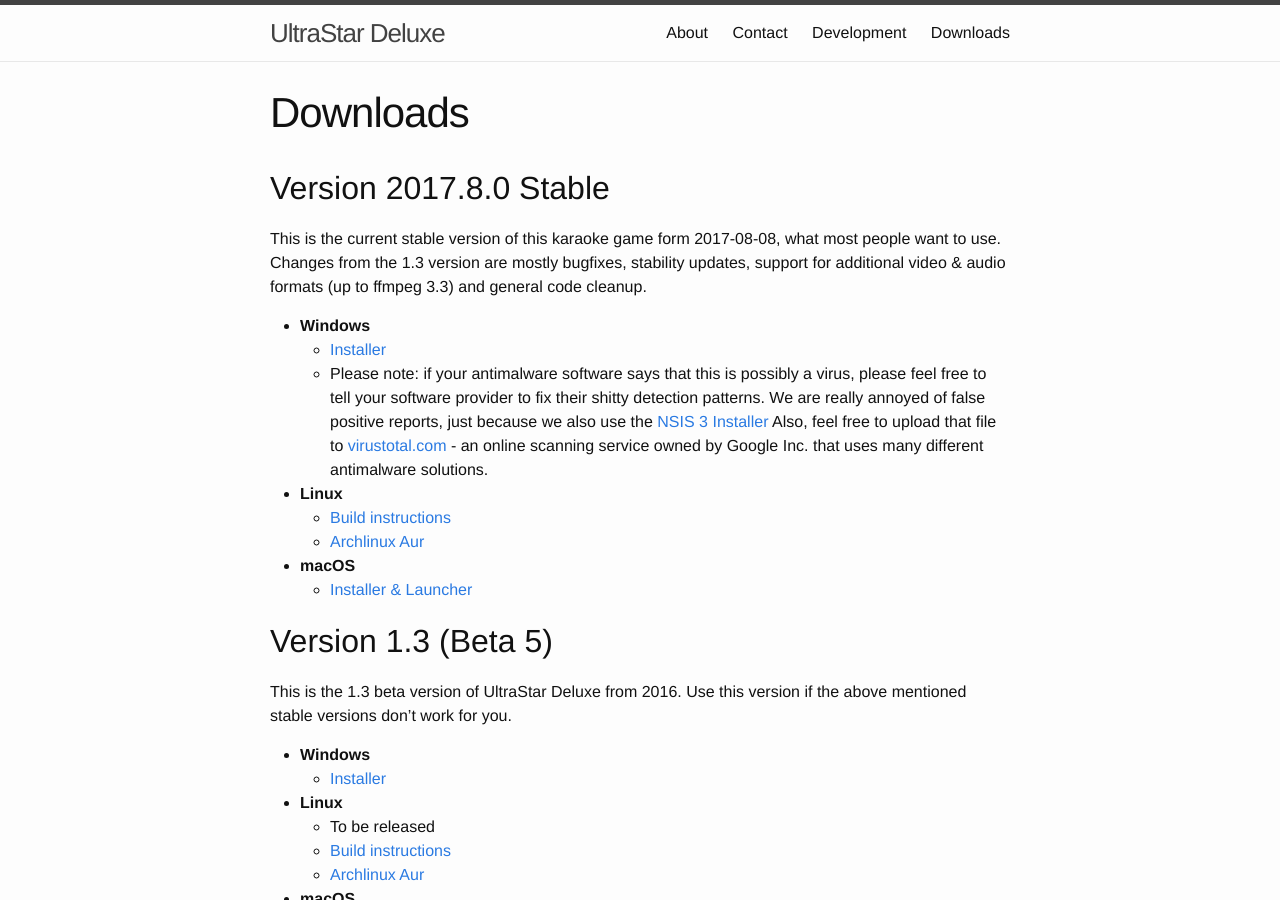
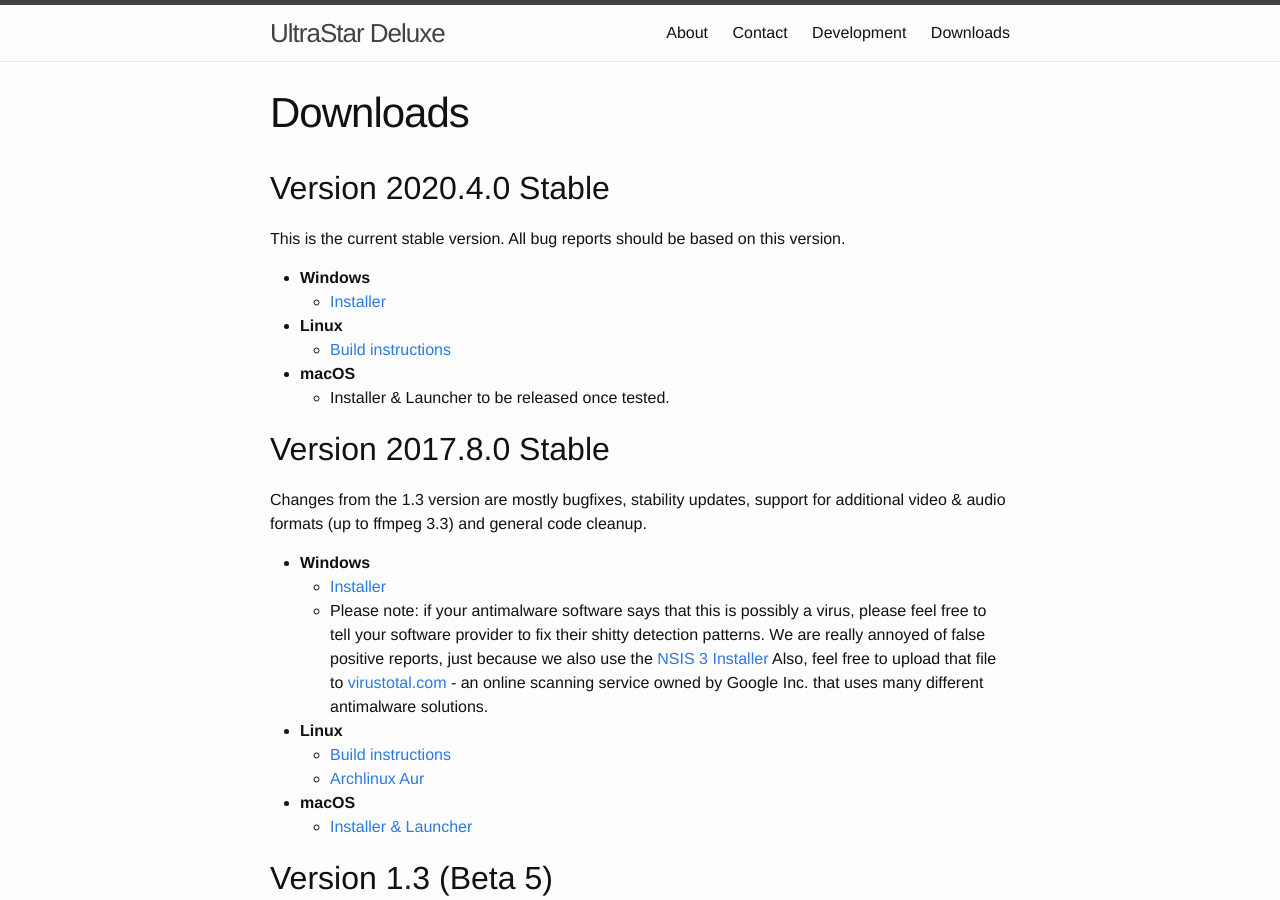
Before and after one commit to UltraStar-Deluxe/ultrastar-deluxe.github.io, a Jekyll site: the page built from downloads.md, in a window 1280 px wide and 900 px high. Built offline with Jekyll 4.4.1, drawn with Linux system fonts in a browser that asks for light colours.

Commit message:
Announce new release

```diff
--- a/downloads.md
+++ b/downloads.md
@@ -5,9 +5,21 @@
 menu: main
 ---
 
+## Version 2020.4.0 Stable
+
+This is the current stable version. All bug reports should be based on this version.
+
+*  __Windows__
+   - [Installer](https://github.com/UltraStar-Deluxe/USDX/releases/download/v2020.4.0/UltraStar.Deluxe_v2020.4.0.stable_installer.exe)
+*  __Linux__
+   - [Build instructions](https://github.com/UltraStar-Deluxe/USDX#compiling-on-linuxbsd-using-make)
+*  __macOS__
+   - Installer & Launcher to be released once tested.
+
+
 ## Version 2017.8.0 Stable
 
-This is the current stable version of this karaoke game form 2017-08-08, what most people want to use. Changes from the 1.3 version are mostly bugfixes, stability updates, support for additional video & audio formats (up to ffmpeg 3.3) and general code cleanup.
+Changes from the 1.3 version are mostly bugfixes, stability updates, support for additional video & audio formats (up to ffmpeg 3.3) and general code cleanup.
 
 *  __Windows__
    - [Installer](https://github.com/UltraStar-Deluxe/USDX/releases/download/v2017.8.0/UltraStar.Deluxe_v2017.8.0.stable_installer.exe)
```
Also changed, not shown: _posts/2020-04-11-new-version.md (added, +28 -0 lines), development.md (+1 -1 lines).
